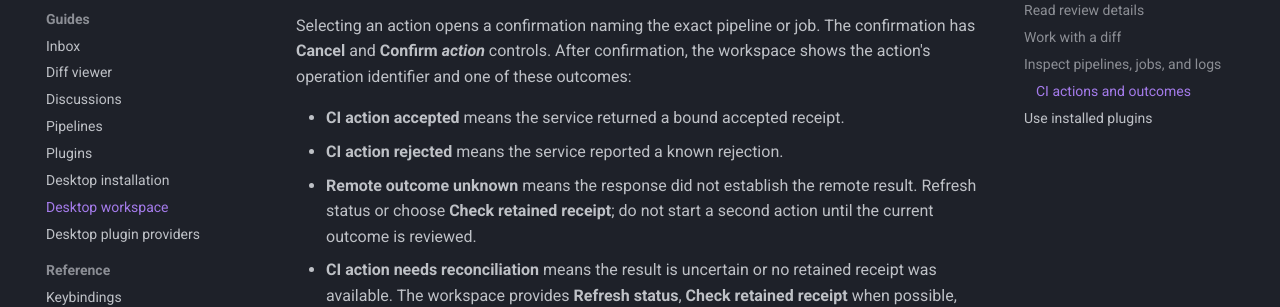
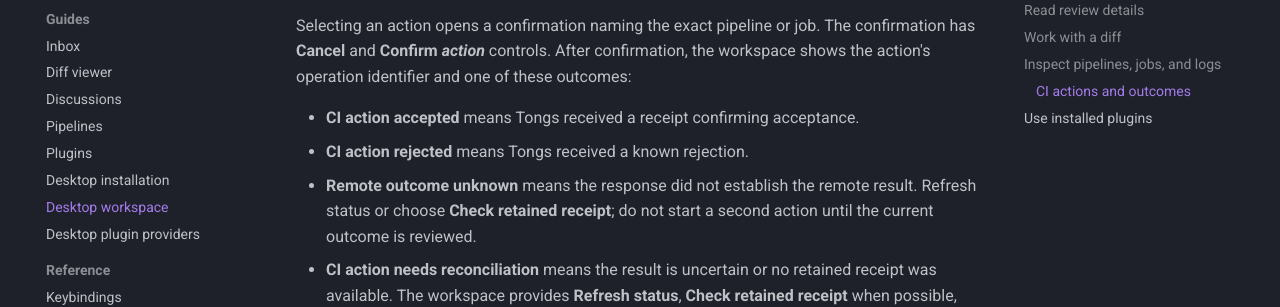
Before and after one commit to andre-motta/tongs, an MkDocs documentation site: the page built from docs/desktop/workspace.md, in a window 1280 px wide and 900 px high, scrolled down 2944 px. Shown: the part 152-459 px from the top of the window. Built offline with MkDocs 1.6.1 and Material for MkDocs 9.7.7, drawn with Linux system fonts in a browser that asks for light colours; comment, search, counter and statistics services are not loaded.

Commit message:
Refs #93: Clarify CI outcome wording
Describe CI receipts in terms of the Tongs workspace user experience.

Signed-off-by: Andre Lustosa <alustosa@redhat.com>
Co-Authored-By: Codex gpt-5.6-luna <noreply@openai.com>

```diff
--- a/docs/desktop/workspace.md
+++ b/docs/desktop/workspace.md
@@ -141,8 +141,8 @@ confirmation has **Cancel** and **Confirm _action_** controls. After
 confirmation, the workspace shows the action's operation identifier and one of
 these outcomes:
 
-- **CI action accepted** means the service returned a bound accepted receipt.
-- **CI action rejected** means the service reported a known rejection.
+- **CI action accepted** means Tongs received a receipt confirming acceptance.
+- **CI action rejected** means Tongs received a known rejection.
 - **Remote outcome unknown** means the response did not establish the remote
   result. Refresh status or choose **Check retained receipt**; do not start a
   second action until the current outcome is reviewed.
```
